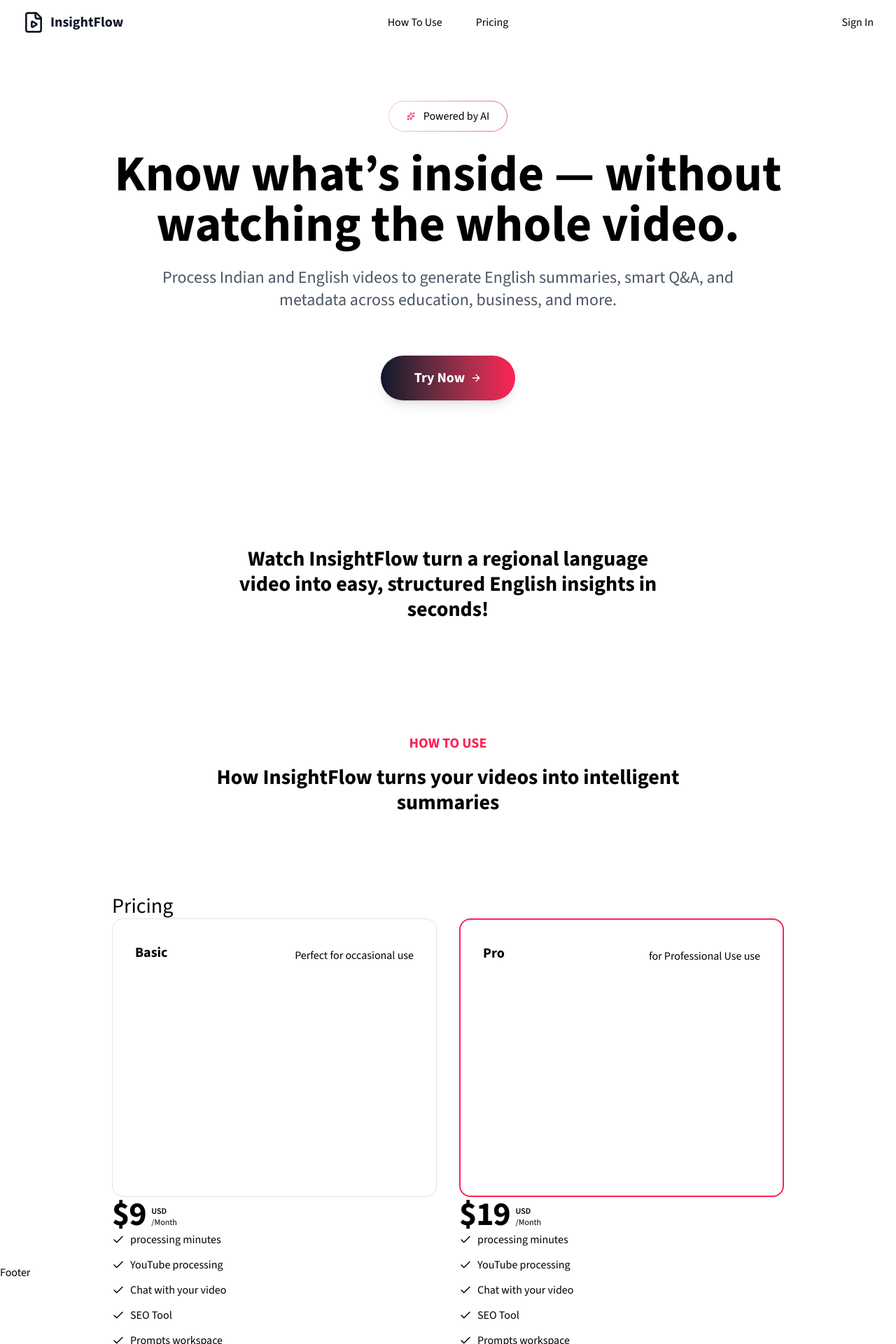
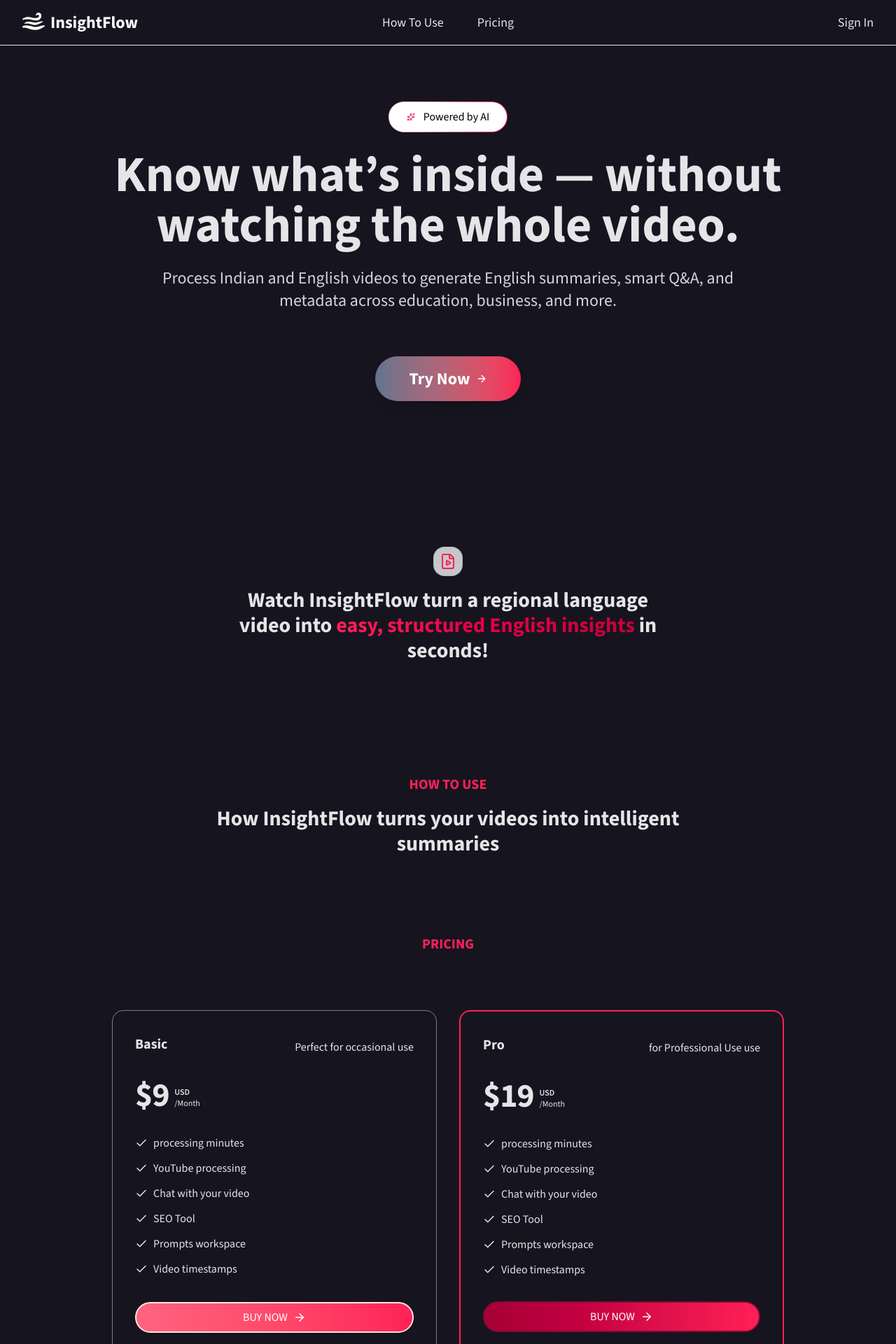
Before and after one commit to SagarKhatri649/insightflow-ai, a Next.js app in the folder apps/frontend/: page / in a window 1280 px wide. Shown: the top 1920 px of the page at 70% size. Built offline with nearby package versions, Linux system fonts and the light colour scheme.

Commit message:
Landing page Sections

```diff
--- a/apps/frontend/app/globals.css
+++ b/apps/frontend/app/globals.css
@@ -73,48 +73,49 @@
 
 @layer base {
 
+
 :root  {
-  --background: 210 22% 95%;
-  --foreground: 210 5% 10%;
-  --card: 210 22% 90%;
-  --card-foreground: 210 5% 15%;
-  --popover: 210 22% 95%;
-  --popover-foreground: 210 95% 10%;
-  --primary: 210 33% 92%;
+  --background: 251 23% 95%;
+  --foreground: 251 5% 10%;
+  --card: 251 23% 90%;
+  --card-foreground: 251 5% 13%;
+  --popover: 251 23% 95%;
+  --popover-foreground: 251 95% 10%;
+  --primary: 251 100% 99%;
   --primary-foreground: 0 0% 0%;
-  --secondary: 210 22% 70%;
+  --secondary: 251 23% 70%;
   --secondary-foreground: 0 0% 0%;
-  --muted: 172 22% 85%;
-  --muted-foreground: 210 5% 35%;
-  --accent: 172 22% 80%;
-  --accent-foreground: 210 5% 15%;
+  --muted: 213 23% 85%;
+  --muted-foreground: 251 5% 35%;
+  --accent: 213 23% 80%;
+  --accent-foreground: 251 5% 13%;
   --destructive: 0 50% 30%;
-  --destructive-foreground: 210 5% 90%;
-  --border: 210 22% 50%;
-  --input: 210 22% 19%;
-  --ring: 210 33% 92%;
+  --destructive-foreground: 251 5% 90%;
+  --border: 251 23% 50%;
+  --input: 251 23% 18%;
+  --ring: 251 100% 99%;
   --radius: 0.5rem;
 }
 .dark  {
-  --background: 210 22% 10%;
-  --foreground: 210 5% 90%;
-  --card: 210 22% 10%;
-  --card-foreground: 210 5% 90%;
-  --popover: 210 22% 5%;
-  --popover-foreground: 210 5% 90%;
-  --primary: 210 33% 92%;
+  --background: 251 23% 10%;
+  --foreground: 251 5% 90%;
+  --card: 251 23% 10%;
+  --card-foreground: 251 5% 90%;
+  --popover: 251 23% 5%;
+  --popover-foreground: 251 5% 90%;
+  --primary: 251 100% 99%;
   --primary-foreground: 0 0% 0%;
-  --secondary: 210 22% 19%;
+  --secondary: 251 23% 13%;
   --secondary-foreground: 0 0% 100%;
-  --muted: 172 22% 19%;
-  --muted-foreground: 210 5% 60%;
-  --accent: 172 22% 19%;
-  --accent-foreground: 210 5% 90%;
+  --muted: 213 23% 15%;
+  --muted-foreground: 251 5% 60%;
+  --accent: 213 23% 15%;
+  --accent-foreground: 251 5% 90%;
   --destructive: 0 50% 30%;
-  --destructive-foreground: 210 5% 90%;
-  --border: 210 22% 19%;
-  --input: 210 22% 19%;
-  --ring: 210 33% 92%;
+  --destructive-foreground: 251 5% 90%;
+  --border: 251 23% 18%;
+  --input: 251 23% 18%;
+  --ring: 251 100% 99%;
   --radius: 0.5rem;
 }
 
--- a/apps/frontend/app/layout.tsx
+++ b/apps/frontend/app/layout.tsx
@@ -9,7 +9,7 @@ import Footer from '../components/common/footer';
 const fontSans = FontSans({
   variable: "--font-sans",
   subsets: ["latin"],
-  weight:['200','300','400','500','600','700','800','900']
+  weight: ['200', '300', '400', '500', '600', '700', '800', '900']
 });
 
 export const metadata: Metadata = {
@@ -23,14 +23,14 @@ export default function RootLayout({
   children: React.ReactNode;
 }>) {
   return (
-    <html lang="en" >
-      <body className={`${fontSans.variable} font-sans antialiased`}>
+    <html lang="en" className="dark" >
+      <body className={`${fontSans.variable} font-sans antialiased bg-background text-foreground`}>
 
         <div className="relative flex min-h-screen flex-col">
-        <Header/>
-         <main className="flex-1">{children}</main>
-        <Footer/>
-       </div>
+          <Header />
+          <main className="flex-1">{children}</main>
+          <Footer />
+        </div>
       </body>
     </html>
   );
--- a/apps/frontend/app/page.tsx
+++ b/apps/frontend/app/page.tsx
@@ -2,21 +2,20 @@ import HeroSection from '../components/home/hero-section';
 import { DemoSection } from '@/components/home/demo-section';
 import HowItWorksSection from '@/components/home/how-it-works-section';
 import PricingSection from '@/components/home/pricing-section';
+import CTASection from '@/components/home/cta-section';
 
 export default function Home() {
   return (
-    // <div className="relative w-full">
-    //   <BgGradient/>
-    // </div>
     <div className="relative w-full">
-      <HeroSection />
-      <DemoSection />
-      <HowItWorksSection />
-      <PricingSection />
-      {/*
+      {/* <BgGradient/> */}
 
-      <CDATASection/> */}
-
+      <div className="relative w-full">
+        <HeroSection />
+        <DemoSection />
+        <HowItWorksSection />
+        <PricingSection />
+        <CTASection />
+      </div>
     </div>
 
   );
--- a/apps/frontend/components/common/header.tsx
+++ b/apps/frontend/components/common/header.tsx
@@ -2,20 +2,26 @@
 import { FileVideo } from 'lucide-react';
 
 import Link from 'next/link';
-export default function Header (){
+export default function Header() {
   const isloogedIn = false;
   return (
-    <nav className="container flex items-center justify-between py-4 lg:px-8 py-2 mx-auto">
+    <nav className="container flex items-center justify-between py-4 lg:px-8 py-2 mx-auto border-b border-gray-200 shadow-md">
       <div className="flex lg:flex-1">
-         <Link href="/" className="flex items-center gap-1 lg:gap-2 shrink-0">
-        <FileVideo className="w-5 h-5 lg:w-8 lg:h-8 text-gray-900 hover:rotate-12 transform transition duration-200 ease ease-in-out"/>
-        <span className="font-extrabold lg:text-xl text-gray-900">
+        <Link href="/" className="flex items-center gap-2 lg:gap-2 shrink-0">
+          {/* <FileVideo className="w-5 h-5 lg:w-8 lg:h-8 text-white-900 hover:rotate-12 transform transition duration-200 ease ease-in-out" /> */}
+          <img
+            src="/breeze.svg"
+            alt="InsightFlow Logo"
+            className="w-8 h-8 lg:w-8 lg:h-8 hover:rotate-12 transform transition duration-200 ease-in-out"
+          />
+          <span className="font-extrabold  text-2xl lg:text-2xl text-white">
             InsightFlow
           </span>
+
         </Link>
       </div>
 
-      <div className="flex lg:justify-center gap-4 lg:gap-12 lg:items-center">
+      <div className="flex text-lg lg:justify-center gap-4 lg:gap-12 lg:items-center">
         <Link href="/#How To USE">How To Use </Link>
         <Link href="/#Pricing">Pricing</Link>
 
@@ -34,8 +40,8 @@ export default function Header (){
             <div>Pro</div>
             {/* <Button>User</Button> */}
           </div>
-        ): (
-          <div>
+        ) : (
+          <div className="text-lg">
             <Link href="/sign-in">Sign In</Link>
           </div>
         )}
--- /dev/null
+++ b/apps/frontend/components/home/cta-section.tsx
@@ -0,0 +1,41 @@
+import { ArrowRight } from "lucide-react";
+import { Button } from "../ui/button";
+import Link from 'next/link';
+
+export default function CTASection() {
+  return (
+    <section className="bg-gray-200 py-12">
+      <div className="py-12 lg:py-24 max-w-5xl mx-auto px-4 sm:px-6 lg:px-8">
+        <div className="flex flex-col items-center justify-center space-y-4 text-center">
+
+          <div className="space-y-2">
+            <h2 className="text-3xl font-bold tracking-tighter sm:text-4xl md:text-5xl text-black">
+
+              Ready to Save Hours of Watching videos ?
+            </h2>
+            <p className="mx-auto max-w-[700px] text-gray-500 md:text-xl/relaxed lg:text-base/relaxed xl:text-xl/relaxed dark:text-gray-400">
+              Podcasters are just one of the many users who love our platform, using it to generate accurate timestamps, detailed descriptions, and more—all with a single click.
+            </p>
+          </div>
+          <div className="flex flex-col gap-2 min-[400px]:flex-row justify-center">
+            <div className="">
+              <Button
+                size="lg"
+                variant={'link'}
+                className="w-full min-[400px]:w-auto bg-linear-to-r from-slate-900 to-rose-500 hover:from-rose-500 hover:to-slate-900 hover:text-white text-white transition-all duration-300">
+
+                <Link href="/#pricing"
+                  className="flex  items-center justify-center">
+                  Get Started{' '}
+                  <ArrowRight className="ml-2 h-4 w-4 animate-pulse" />
+                </Link>
+              </Button>
+            </div>
+          </div>
+        </div>
+      </div>
+    </section>
+
+  );
+
+};
--- a/apps/frontend/components/home/demo-section.tsx
+++ b/apps/frontend/components/home/demo-section.tsx
@@ -1,15 +1,29 @@
-
+import { FileVideo } from 'lucide-react';
 export function DemoSection() {
   return (
     <section className="relative">
       <div className="py-12 lg:py-24 max-w-5xl mx-auto px-4 sm:px-6 lg:px-8">
-        <div className="text-center mb-16">
-          <h3 className="font-bold text-3xl max-w-2xl mx-auto px-4 sm:px-6">Watch InsightFlow turn a regional language video into easy, structured English insights in seconds!
 
-          </h3>
+        <div className='flex flex-col items-center text-center space-y-4'>
+          <div className='inline-flex items-center justify-center p-2 rounded-2xl bg-gray-100/80  backdrop-blur-xs border border-gray-500/20 mb-4'>
+            <FileVideo className='w-6 h-6 text-rose-500' />
+          </div>
+
+          <div className="text-center mb-16">
+            <h3 className="font-bold text-3xl max-w-2xl mx-auto px-4 sm:px-6">
+              Watch InsightFlow turn a regional language video into {' '}
+              <span className='bg-linear-to-r from-rose-500 to-rose-700 bg-clip-text text-transparent'>
+                easy, structured English insights
+              </span>{' '}
+              in seconds!
+            </h3>
+          </div>
+          <div className='flex justify-center items-center px-2 sm:px-4 lg:px-6'>
+            {/* summarry */}
+          </div>
         </div>
       </div>
-    </section>
+    </section >
 
 
   );
--- a/apps/frontend/components/home/hero-section.tsx
+++ b/apps/frontend/components/home/hero-section.tsx
@@ -6,25 +6,27 @@ import Link from 'next/link';
 
 export default function HeroSection() {
   return (
-    <section className="relative mx-auto flex flex-col z-0 items-center justify-center py-16 sm:py-20 lg:pb-28 transition-all animate-in lg:px-12 max-w-7xl">
+    <section className="relative mx-auto flex flex-col z-0 items-center justify-center py-16 sm:py-20 lg:pb-28 transition-all animate-in lg:px-12 max-w-7xl ">
 
-      <div className="flex">
-        <div className="realtive p-[1px] overflow-hidden rounded-full bg-linear-to-r from-rose-200 vai-rose-500 to-rose-800 animate-gradient-x group">
-          <Badge
-            variant={'secondary'} className="relative px-6 py-2 text-base font-medium bg-white rounded-full group-hover:bg-gray-50 transition-colors duration-200">
-            <Sparkles className="h-6 w-6 mr-2 text-rose-600 animate-pulse " />
-            <p className="text-base text-black">Powered by AI</p>
-          </Badge>
-        </div>
+      <div className="group relative p-[1px] overflow-hidden rounded-full bg-gradient-to-r from-rose-200 via-rose-500 to-rose-800 animate-gradient-x">
+        <Badge
+          variant={'secondary'} className="flex items-center px-6 py-2 bg-white text-black rounded-full transition-colors duration-200 group-hover:bg-rose-100">
+
+          <Sparkles className="h-6 w-6 mr-2 text-rose-600 animate-pulse" />
+
+          <span className="text-base text-black">Powered by AI</span>
+
+        </Badge>
+
       </div>
 
       <h1 className="font-bold py-6 text-center">Know what’s inside — without watching the whole video.</h1>
 
-      <h2 className="text-lg sm:text-xl lg:text-2xl text-center px-4 lg:px-0 lg:max-w-4xl text-gray-600">Process Indian and English videos to generate English summaries, smart Q&A, and metadata across education, business, and more.</h2>
+      <h2 className="text-lg sm:text-xl lg:text-2xl text-center px-4 lg:px-0 lg:max-w-4xl text-gray-300">Process Indian and English videos to generate English summaries, smart Q&A, and metadata across education, business, and more.</h2>
       <div>
         <Button
           variant={'link'}
-          className="text-white mt-6 texxt-base sm:text-lg lg:text-xl rounded-full px-8 sm:px-10 lg:px-12 sm:py-7 lg:py-8 lg:mt-16 bg-linear-to-r  from-slate-900 to-rose-500 hover:from-rose-500 hover:to-slate-900 hover:no-underline font-bold shadow-lg transition-all duration-300">
+          className="text-white mt-8 texxt-base sm:text-lg lg:text-2xl rounded-full px-8 sm:px-10 lg:px-12 sm:py-7 lg:py-8 lg:mt-16 bg-linear-to-r  from-slate-500 to-rose-500 hover:from-rose-500 hover:to-slate-500 hover:no-underline font-bold shadow-lg transition-all duration-300">
 
 
           <Link href="/#pricing" className="flex gap-2 items-center">
--- a/apps/frontend/components/home/pricing-section.tsx
+++ b/apps/frontend/components/home/pricing-section.tsx
@@ -1,6 +1,6 @@
 import Link from 'next/link';
 import { cn } from '@/lib/utils'
-import { CheckIcon } from 'lucide-react';
+import { ArrowRight, CheckIcon } from 'lucide-react';
 
 type PriceType = {
   name: string;
@@ -57,13 +57,16 @@ const PricingCard = ({
   paymentLink,
 }: PriceType) => {
   return (
-    <div className="relative w-full max-w-lg">
-      <div className={cn('relative flex flex-col h-full gap-4 lg:gap-8 z-10 p-8 border-[1px] border-gray-500/20 rounded-2xl',
-        id === 'pro' && 'border-rose-500 gap-5 border-2')} >
+    <div className="relative w-full max-w-lg hover:scale-105 hover:transition-all duration-300">
+      <div className={cn(
+        'relative flex flex-col h-full gap-4 lg:gap-8 z-10 p-8 border-[1px] border-gray-200/50 rounded-2xl',
+        id === 'pro' && 'border-rose-500 gap-5 border-2'
+      )} >
+
         <div className='flex justify-between items-center gap-4'>
-          <p className='text-lg lg:text-xl font-bold capitalize'> {name}</p>
+          <p className='text-lg lg:text-xl font-bold capitalize'>{name}</p>
+
           <p className='text-base-content/80 mt-2'>{description}</p>
-        </div>
         </div>
 
         <div className='flex gap-2'>
@@ -74,7 +77,9 @@ const PricingCard = ({
             <p className='text-xs'>/Month</p>
           </div>
         </div>
-      <div className='space-y-2.5 leading-relaxed -text-base flex-1'>
+
+
+        <div className='space-y-2.5 leading-relaxed text-base flex-1'>
           {items.map((item, idx) => (
             <li key={idx} className='flex items-center gap-2'>
               <CheckIcon size={18} />
@@ -82,27 +87,30 @@ const PricingCard = ({
             </li>
           ))}
         </div>
-      <div>
-        <Link href={paymentLink}
+
+        <div className='space-y-2 flex justify-center w-full'>
+          <Link
+            href={paymentLink}
             className={cn(
               "w-full rounded-full flex items-center justify-center gap-2 bg-linear-to-r from-rose-800 to-rose-500 hover:from-rose-500 hover:to-rose-800 text-white border-2 py-2",
               id === 'pro'
                 ? 'border-rose-900'
                 : 'border-rose-100 from-rose-400 to-rose-500'
             )}
-        > BUY NOW</Link>
+          > BUY NOW <ArrowRight size={18} /></Link>
         </div>
       </div>
-
+    </div>
   );
 };
 
 export default function PricingSection() {
   return (
-    <section>
+    <section className="relative overflow-hidden"
+      id="pricing">
       <div className="py-12 lg:py-24 max-w-5xl mx-auto px-4 sm:px-6 lg:px-8 lg:pt-12">
-        <div>
-          <h2> Pricing</h2>
+        <div className='flex items-center justify-center w-full pb-12'>
+          <h2 className='uppercase font-bold text-xl mb-8 text-rose-500'> Pricing</h2>
         </div>
         <div className="relative flex justify-center flex-col lg:flex-row items-center lg:items-stretch gap-8">
           {plans.map((plan) => (
--- a/apps/frontend/tailwind.config.js
+++ b/apps/frontend/tailwind.config.js
@@ -2,7 +2,7 @@
 const { fontFamily } = require("tailwindcss/defaultTheme");
 
 module.exports = {
-
+  darkMode: "class",
   content: [
     "./app/**/*.{js,ts,jsx,tsx}",
     "./pages/**/*.{js,ts,jsx,tsx}",
```
Also changed, not shown: apps/frontend/components/common/bg-gradient.tsx (added), apps/frontend/public/breeze.svg (added). Lines whose indentation alone changed are shown as unchanged.
